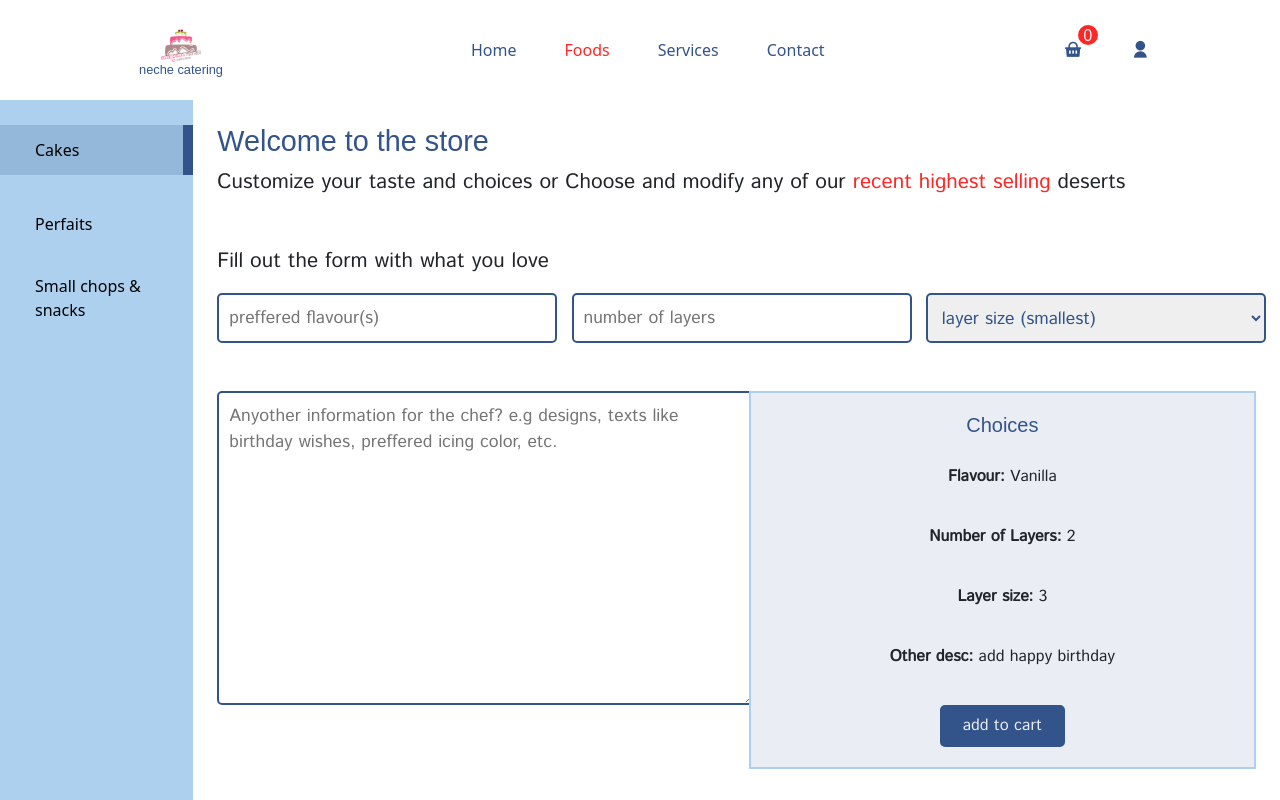
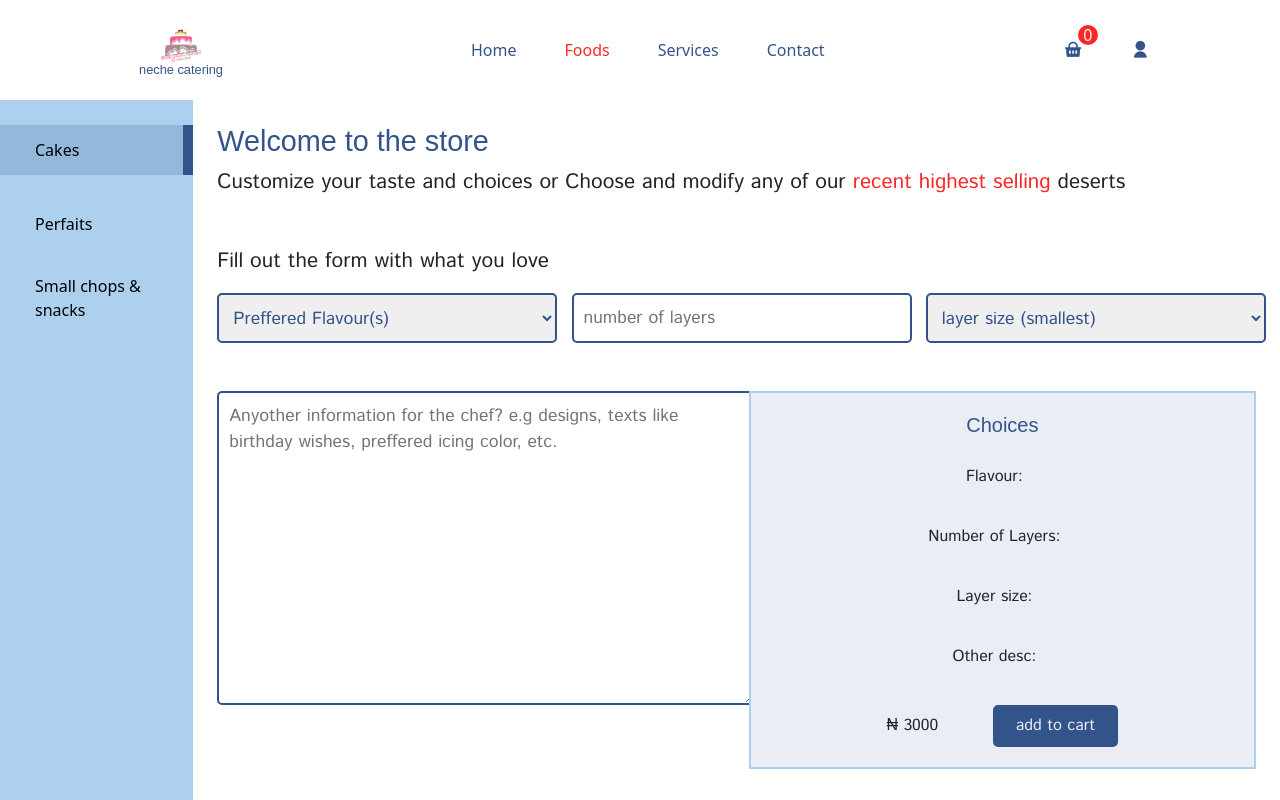
Before and after one commit to Forster112/neche-catering, a React (Vite) app: page /foods in a window 1280 px wide. Both pictures are taken after a click on the button "Customize". Shown: the top 800 px of the page. Built offline with nearby package versions, Linux system fonts and the light colour scheme; a web font is replaced by a local one.

Commit message:
worked on price calculations

```diff
--- a/src/assets/functions/neededFunctions.js
+++ b/src/assets/functions/neededFunctions.js
@@ -17,7 +17,7 @@ export function activeDesert(state) {
 }
 
 export function showInputs(e, taskref, inputref) {
-  e.preventDefault()
+  e.preventDefault();
   taskref.current.textContent =
     "Fill out the form with what you love";
   e.target.classList.add("hidden");
--- a/src/components/FoodsComp/CakeForm.jsx
+++ b/src/components/FoodsComp/CakeForm.jsx
@@ -1,5 +1,5 @@
 import React from "react";
-import { useRef } from "react";
+import { useRef, useState } from "react";
 import { Row, Col } from "reactstrap";
 
 import {
@@ -12,6 +12,62 @@ const CakeForm = () => {
   const taskRef = useRef();
   const inputWrapRef = useRef();
 
+  const userInputsObj = {
+    flavour: "",
+    "number of layers": "",
+    "layer size": "",
+    descriptions: "",
+    pricesArr: [0, 0, 0],
+  };
+
+  const [userInputsData, setUserInputsData] =
+    useState(userInputsObj);
+
+  function setUserFlavourData(e) {
+    let price = 0;
+    if (e.target.value === "Vanilla") price = 1000;
+    if (e.target.value === "Chocolate")
+      price = 1200;
+    if (e.target.value === "Chocolate & Vanilla")
+      price = 1300;
+    if (e.target.value === "Strawberry")
+      price = 1000;
+    let addfp = userInputsData.pricesArr.slice();
+    addfp[0] = price;
+    setUserInputsData({
+      ...userInputsData,
+      flavour: e.target.value,
+      pricesArr: addfp,
+    });
+  }
+
+  function setUserLayerNumData(e) {
+    let addlp = userInputsData.pricesArr.slice();
+    addlp[1] = +e.target.value * 2000;
+    setUserInputsData({
+      ...userInputsData,
+      "number of layers": e.target.value,
+      pricesArr: addlp,
+    });
+  }
+
+  function setUserLayerSizeData(e) {
+    let price = 0;
+    if (e.target.value === "Small") price = 600;
+    if (e.target.value === "Medium") price = 800;
+    if (e.target.value === "Large") price = 1000;
+    if (e.target.value === "Extra Large")
+      price = 1200;
+
+    let addsp = userInputsData.pricesArr.slice();
+    addsp[2] = price;
+    setUserInputsData({
+      ...userInputsData,
+      "layer size": e.target.value,
+      pricesArr: addsp,
+    });
+  }
+
   return (
     <div>
       <p className="foods__intro" ref={taskRef}>
@@ -19,55 +75,82 @@ const CakeForm = () => {
       </p>
       <Button
         className="mb-5"
-        onClick={(e) => showInputs(e, taskRef, inputWrapRef)}
+        onClick={(e) =>
+          showInputs(e, taskRef, inputWrapRef)
+        }
       >
         Customize
       </Button>
       <div className="hidden" ref={inputWrapRef}>
         <Row className="mb-5">
           <Col lg="4" md="6">
-            <input
-              type="text"
-              name=""
-              id=""
-              placeholder="preffered flavour(s)"
+            <select
               className="customize__foods__inputs customize__foods__input"
-            />
+              onChange={(e) =>
+                setUserFlavourData(e)
+              }
+            >
+              <option value="Preffered flavour">
+                Preffered Flavour(s)
+              </option>
+              <option value="Vanilla">
+                Vanilla
+              </option>
+              <option value="Chocolate">
+                Chocolate
+              </option>
+              <option value="Chocolate &amp; Vanilla">
+                Chocolate &amp; Vanilla
+              </option>
+              <option value="Strawberry">
+                Strawberry
+              </option>
+            </select>
           </Col>
           <Col lg="4" md="6">
             <input
               type="number"
-              name=""
-              id=""
               placeholder="number of layers"
               className="customize__foods__inputs customize__foods__input"
+              onChange={(e) =>
+                setUserLayerNumData(e)
+              }
             />
           </Col>
           <Col lg="4">
             <select
-              name=""
-              id=""
               className="customize__foods__inputs customize__foods__input"
+              onChange={(e) =>
+                setUserLayerSizeData(e)
+              }
             >
               <option value="layer size">
                 layer size (smallest)
               </option>
-              <option value="2">2</option>
-              <option value="3">3</option>
-              <option value="4">4</option>
-              <option value="5">5</option>
+              <option value="Small">Small</option>
+              <option value="Medium">
+                Medium
+              </option>
+              <option value="Large">Large</option>
+              <option value="Extra Large">
+                Extra Large
+              </option>
             </select>
           </Col>
         </Row>
         <Row>
           <Col lg="6">
             <textarea
-              name=""
-              id=""
               cols="50"
               rows="11"
               placeholder="Anyother information for the chef? e.g designs, texts like birthday wishes, preffered icing color, etc."
               className="customize__foods__inputs"
+              onChange={(e) =>
+                setUserInputsData({
+                  ...userInputsData,
+                  descriptions: e.target.value,
+                })
+              }
             ></textarea>
           </Col>
           <Col lg="6">
@@ -77,21 +160,39 @@ const CakeForm = () => {
             >
               <h5>Choices</h5>
               <p>
-                Flavour: <span>Vanilla</span>
+                Flavour:{" "}
+                <span>
+                  {userInputsData.flavour}
+                </span>
               </p>
               <p>
-                Number of Layers: <span>2</span>
+                Number of Layers:{" "}
+                <span>
+                  {
+                    userInputsData[
+                      "number of layers"
+                    ]
+                  }
+                </span>
               </p>
               <p>
-                Layer size: <span>3</span>
+                Layer size:{" "}
+                <span>
+                  {userInputsData["layer size"]}
+                </span>
               </p>
               <p>
                 Other desc:{" "}
-                <span>add happy birthday</span>
+                <span>
+                  {userInputsData.descriptions}
+                </span>
               </p>
-              <Button $primary>
-                add to cart
-              </Button>
+              <div className="d-flex align-items-center justify-content-between w-50">
+                <span>₦ {userInputsData.pricesArr.reduce((acc, val)=> acc + val, 3000)}</span>
+                <Button $primary>
+                  add to cart
+                </Button>
+              </div>
             </ProductCard>
           </Col>
         </Row>
--- a/src/components/FoodsComp/PerfaitForm.jsx
+++ b/src/components/FoodsComp/PerfaitForm.jsx
@@ -1,5 +1,5 @@
 import React from "react";
-import { useRef } from "react";
+import { useRef, useState } from "react";
 import { Row, Col } from "reactstrap";
 
 import {
@@ -11,6 +11,47 @@ import { showInputs } from "../../assets/functions/neededFunctions";
 const PerfaitForm = () => {
   const perfaitTaskRef = useRef();
   const perfaitInputWrapRef = useRef();
+
+  const userInputsObj = {
+    type: "",
+    size: "",
+    descriptions: "",
+    pricesArr: [0, 0],
+  };
+
+  const [pUserInputData, setpUserInputsData] =
+    useState(userInputsObj);
+
+  function setPTypePrice(e) {
+    let price = 0;
+    if (e.target.value === "Cake Perfait")
+      price = 3000;
+    if (e.target.value === "Yoghurt perfait")
+      price = 2000;
+    let addTp = pUserInputData.pricesArr.slice()
+    addTp[0] = price;
+    setpUserInputsData({
+      ...pUserInputData,
+      type: e.target.value,
+      pricesArr: addTp
+    });
+  }
+
+  function setPSizePrice(e) {
+    let price = 0;
+    if (e.target.value === "200ml") price = 1000
+    if (e.target.value === "500ml") price = 2200
+    if (e.target.value === "1L") price = 4100
+    let addSp = pUserInputData.pricesArr.slice();
+    addSp[1] = price;
+    setpUserInputsData({
+      ...pUserInputData,
+      size: e.target.value,
+      pricesArr: addSp
+    });
+  }
+
+  console.log(pUserInputData);
 
   return (
     <div>
@@ -39,39 +80,41 @@ const PerfaitForm = () => {
         <Row className="mb-5">
           <Col lg="4" md="6">
             <select
-              name=""
-              id=""
               className="customize__foods__inputs customize__foods__input"
+              onChange={(e) => setPTypePrice(e)}
             >
               <option value="type">Type</option>
-              <option value="yoghurt">
+              <option value="Yoghurt perfait">
                 Yoghort perfait
               </option>
-              <option value="cake">
+              <option value="Cake Perfait">
                 Cake perfait
               </option>
             </select>
           </Col>
           <Col lg="4" md="6">
             <select
-              name=""
-              id=""
               className="customize__foods__inputs customize__foods__input"
+              onChange={(e) => setPSizePrice(e)}
             >
               <option value="size">Size</option>
               <option value="200ml">200ml</option>
               <option value="500ml">500ml</option>
-              <option value="1l">1L</option>
+              <option value="1L">1L</option>
             </select>
           </Col>
           <Col lg="4">
             <textarea
-              name=""
-              id=""
               cols="36"
               rows="2"
               placeholder="Any information for the chef? e.g allegies"
               className="customize__foods__inputs"
+              onChange={(e) =>
+                setpUserInputsData({
+                  ...pUserInputData,
+                  descriptions: e.target.value,
+                })
+              }
             ></textarea>
           </Col>
         </Row>
@@ -83,18 +126,25 @@ const PerfaitForm = () => {
             >
               <h5>Choices</h5>
               <p>
-                Type: <span>Vanilla</span>
+                Type:{" "}
+                <span>{pUserInputData.type}</span>
               </p>
               <p>
-                Size: <span>2</span>
+                Size:{" "}
+                <span>{pUserInputData.size}</span>
               </p>
               <p>
                 Other Info:{" "}
-                <span>add happy birthday</span>
+                <span>
+                  {pUserInputData.descriptions}
+                </span>
               </p>
-              <Button $primary>
-                add to cart
-              </Button>
+              <div className="d-flex align-items-center justify-content-between w-50">
+                <span>₦ {pUserInputData.pricesArr.reduce((acc, val)=> acc + val, 1000)} </span>
+                <Button $primary>
+                  add to cart
+                </Button>
+              </div>
             </ProductCard>
           </Col>
         </Row>
--- a/src/components/FoodsComp/SnacksForm.jsx
+++ b/src/components/FoodsComp/SnacksForm.jsx
@@ -1,5 +1,5 @@
 import React from "react";
-import { useRef } from "react";
+import { useRef, useState } from "react";
 import { Row, Col } from "reactstrap";
 
 import {
@@ -11,6 +11,62 @@ import { showInputs } from "../../assets/functions/neededFunctions";
 const SnacksForm = () => {
   const snacksTaskRef = useRef();
   const snacksInputWrapRef = useRef();
+  const perfaitTypeRef = useRef();
+
+  const userInputsObj = {
+    type: "",
+    quantity: "",
+    descriptions: "",
+    price: 0,
+  };
+
+  const [sUserInputData, setsUserInputsData] =
+    useState(userInputsObj);
+
+  function setSnacksPrice1(e) {
+    const doughnutPrice = 250;
+    const smallChopsPrice = 900;
+
+    if (e.target.value === "Doughnuts") {
+      setsUserInputsData({
+        ...sUserInputData,
+        type: e.target.value,
+        price:
+          +sUserInputData.quantity *
+          doughnutPrice,
+      });
+    }
+    if (e.target.value === "Small Chops") {
+      setsUserInputsData({
+        ...sUserInputData,
+        type: e.target.value,
+        price:
+          +sUserInputData.quantity *
+          smallChopsPrice,
+      });
+    }
+  }
+
+  function setSnacksPrice2(e) {
+    const doughnutPrice = 250;
+    const smallChopsPrice = 900;
+
+    if (sUserInputData.type === "Doughnuts") {
+      setsUserInputsData({
+        ...sUserInputData,
+        quantity: e.target.value,
+        price: +e.target.value * doughnutPrice,
+      });
+    }
+    if (sUserInputData.type === "Small Chops") {
+      setsUserInputsData({
+        ...sUserInputData,
+        quantity: e.target.value,
+        price: +e.target.value * smallChopsPrice,
+      });
+    }
+  }
+
   return (
     <div>
       <p
@@ -38,15 +94,15 @@ const SnacksForm = () => {
         <Row className="mb-5">
           <Col lg="4" md="6">
             <select
-              name=""
-              id=""
               className="customize__foods__inputs customize__foods__input"
+              ref={perfaitTypeRef}
+              onChange={(e) => setSnacksPrice1(e)}
             >
               <option value="type">Type</option>
-              <option value="smallchops">
+              <option value="Small Chops">
                 Small Chops
               </option>
-              <option value="doughnuts">
+              <option value="Doughnuts">
                 Doughnuts
               </option>
             </select>
@@ -54,20 +110,23 @@ const SnacksForm = () => {
           <Col lg="4" md="6">
             <input
               type="number"
-              name=""
-              id=""
               placeholder="Quantity"
               className="customize__foods__inputs customize__foods__input"
+              onChange={(e) => setSnacksPrice2(e)}
             />
           </Col>
           <Col lg="4">
             <textarea
-              name=""
-              id=""
               cols="36"
               rows="2"
               placeholder="Any information for the chef? e.g allegies or special design"
               className="customize__foods__inputs"
+              onChange={(e) =>
+                setsUserInputsData({
+                  ...sUserInputData,
+                  descriptions: e.target.value,
+                })
+              }
             ></textarea>
           </Col>
         </Row>
@@ -79,18 +138,29 @@ const SnacksForm = () => {
             >
               <h5>Choices</h5>
               <p>
-                Type: <span>Small Chop</span>
+                Type:{" "}
+                <span>{sUserInputData.type}</span>
               </p>
               <p>
-                Quantity: <span>50</span>
+                Quantity:{" "}
+                <span>
+                  {sUserInputData.quantity}
+                </span>
               </p>
               <p>
                 Other Info:{" "}
-                <span>add happy birthday</span>
+                <span>
+                  {sUserInputData.descriptions}
+                </span>
               </p>
-              <Button $primary>
-                add to cart
-              </Button>
+              <div className="d-flex align-items-center justify-content-between w-50">
+                <span>
+                  ₦ {sUserInputData.price}{" "}
+                </span>
+                <Button $primary>
+                  add to cart
+                </Button>
+              </div>
             </ProductCard>
           </Col>
         </Row>
--- a/src/components/Header/Header.jsx
+++ b/src/components/Header/Header.jsx
@@ -30,9 +30,9 @@ const Header = () => {
   useEffect(() => {
     window.addEventListener("scroll", () => {
       if (document.body.scrollTop > 80 || document.documentElement.scrollTop > 80) {
-        headerRef.current.classList.add("header__fix")
+        headerRef.current?.classList?.add("header__fix")
       } else {
-        headerRef.current.classList.remove("header__fix")
+        headerRef.current?.classList?.remove("header__fix")
       }
     })
     return () => {
@@ -41,7 +41,7 @@ const Header = () => {
   }, []);
 
   return (
-    <header ref={headerRef}>
+    <header ref={headerRef} className="header">
       <div className="nav d-flex align-items-center justify-content-between">
         <div className="logo d-flex align-items-center gap-4">
           <Link to="/home">
--- a/src/styles/foods.css
+++ b/src/styles/foods.css
@@ -60,13 +60,36 @@
 
 .show {
   display: block;
-  transition: .5s;
+  animation-duration: 0.9s;
+  animation-name: appear;
+  animation-iteration-count: 1;
+  transition: 0.5s;
+}
+
+.show:nth-child(2){
+  transition-delay: 500ms;
+}
+
+@keyframes appear {
+  0% {
+    opacity: 0;
+    transform: translateY(20%);
+  }
+
+  100% {
+    opacity: 1;
+    transform: translateY(0);
+  }
 }
 
 .userInputData p {
-  font-weight: 600;
+  font-weight: 500;
+  text-align: center;
+  width: 420px;
 }
 
 .userInputData p span {
-  font-weight: 500;
+  font-weight: 600;
+  margin-left: 1rem;
+  color: #33548A;
 }
```
